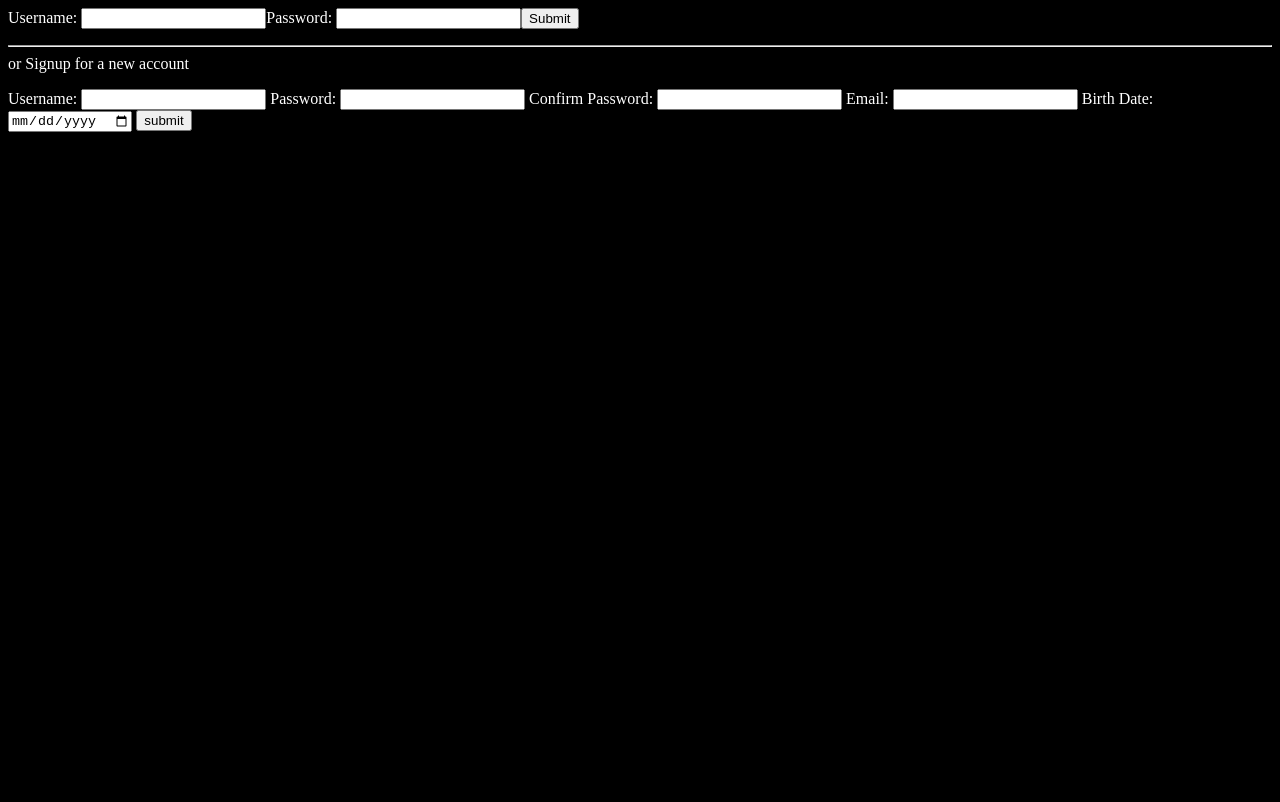
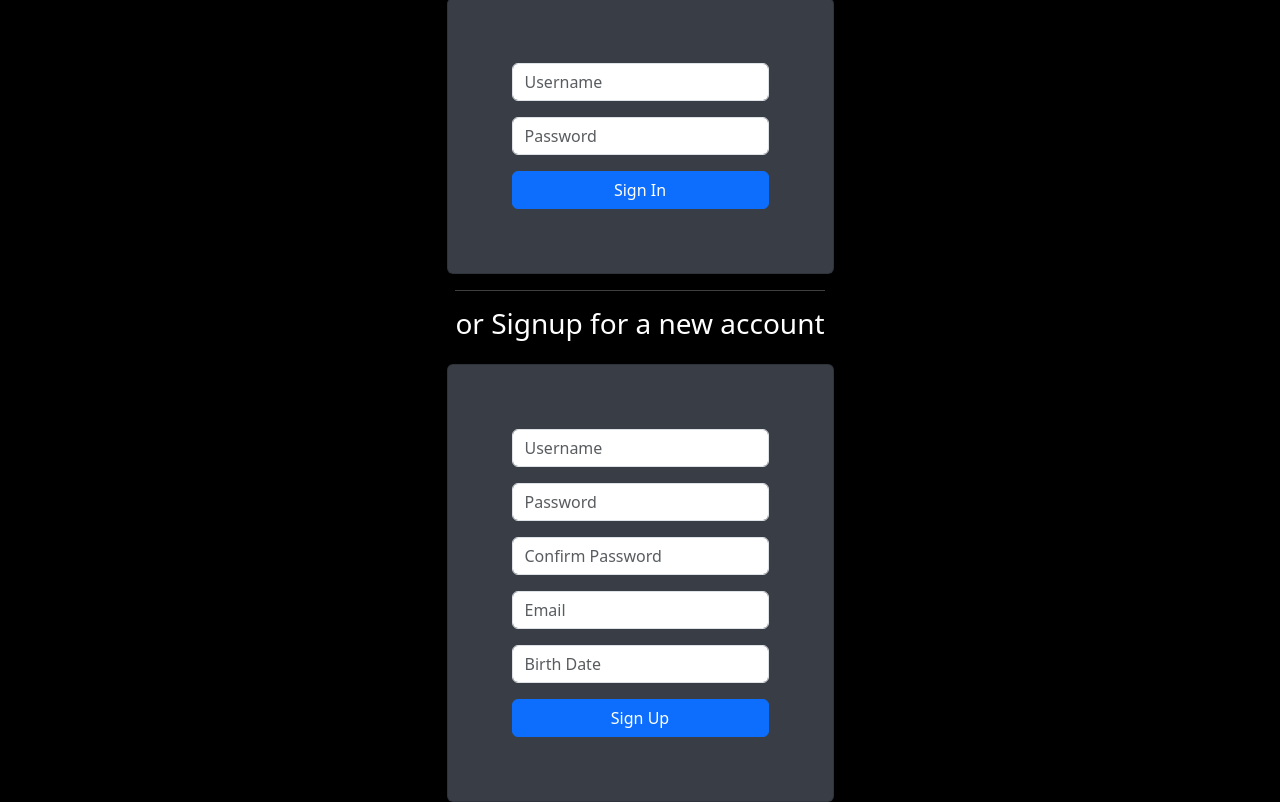
Before and after one commit to t22n84r/myFlix-client, a React (Vite) app: page / in a window 1280 px wide. Built offline with nearby package versions, Linux system fonts and the light colour scheme.

Commit message:
Full-Stack Immersion Achievement-3 Exercise-3.6
https://careerfoundry.com/en/course/full-stack-immersion/exercise/react-bootstrap#task

Updated package.json withe new version and 2 new dependencies

Implemented CSS styling all throughout the app

```diff
--- a/package.json
+++ b/package.json
@@ -1,6 +1,6 @@
 {
   "name": "myflix-client",
-  "version": "3.0.0",
+  "version": "3.1.0",
   "description": "This is the client side of the movie app.",
   "scripts": {
     "test": "echo \"Error: no test specified\" && exit 1",
--- a/src/components/login-view/login-view.jsx
+++ b/src/components/login-view/login-view.jsx
@@ -1,40 +1,39 @@
-/** @format */
-
 import { useState } from "react";
+import { Button, Card, Form } from "react-bootstrap";
+import "./login-view.scss";
 
 export const LoginView = (props) => {
-	const [username, setUsername] = useState(""); // hooks to change component state
-
-	const [password, setPassword] = useState("");
+  const [username, setUsername] = useState(""); // State for storing username
+  const [password, setPassword] = useState(""); // State for storing password
 
   const handleSubmit = (event) => {
-		// POST request & response for credentials
-
-		event.preventDefault();
+    event.preventDefault(); // Prevent form submission
 
     const data = {
       username: username,
-			password: password,
+      password: password
     };
 
+    // Send POST request to login endpoint
     fetch("https://high-triode-348322.lm.r.appspot.com/login", {
       method: "POST",
       headers: { "Content-Type": "application/json" },
-			body: JSON.stringify(data),
+      body: JSON.stringify(data)
     })
-			.then((response) => response.json())
+      .then((response) => response.json()) // Parse response as JSON
 
       .then((data) => {
         console.log("Login response: ", data);
 
         if (data.user) {
+          // If login successful, store user and token in local storage
           localStorage.setItem("user", JSON.stringify(data.user));
-
           localStorage.setItem("token", data.token);
 
+          // Call parent component's callback function to indicate successful login
           props.onLoggedIn(data.user, data.token);
         } else {
-					alert("Login failed");
+          alert("Login failed"); // Display alert for failed login
         }
       })
       .catch((error) => {
@@ -43,30 +42,37 @@ export const LoginView = (props) => {
   };
 
   return (
-		// Login form
-
-		<form onSubmit={handleSubmit}>
-			<label>
-				Username:{" "}
-				<input
+    // Login form using React Bootstrap components
+    <Card className="p-5 custom-card-loginView">
+      <Card.Body>
+        <Form onSubmit={handleSubmit}>
+          <Form.Group controlId="formUsername" className="mb-3">
+            <Form.Control
               type="text"
               value={username}
               onChange={(e) => setUsername(e.target.value)}
               required
+              placeholder="Username"
             />
-			</label>
+          </Form.Group>
 
-			<label>
-				Password:{" "}
-				<input
+          <Form.Group controlId="formPassword" className="mb-3">
+            <Form.Control
               type="password"
               value={password}
               onChange={(e) => setPassword(e.target.value)}
               required
+              placeholder="Password"
             />
-			</label>
+          </Form.Group>
 
-			<button type="submit">Submit</button>
-		</form>
+          <div className="d-grid gap-2">
+            <Button type="submit" variant="primary">
+              Sign In
+            </Button>
+          </div>
+        </Form>
+      </Card.Body>
+    </Card>
   );
 };
--- /dev/null
+++ b/src/components/login-view/login-view.scss
@@ -0,0 +1,3 @@
+.custom-card-loginView {
+   background-color: #393E46 !important;
+ }
--- a/src/components/main-view/main-view.jsx
+++ b/src/components/main-view/main-view.jsx
@@ -1,37 +1,34 @@
 /** @format */
 
 import { useEffect, useState } from "react";
-
 import { MovieView } from "../movie-view/movie-view";
-
 import { MovieCard } from "../movie-card/movie-card";
-
 import { LoginView } from "../login-view/login-view";
-
 import { SignupView } from "../signup-view/signup-view";
+import { Button, Col, Container, Nav, Navbar, Row } from "react-bootstrap";
+import "./main-view.scss";
 
 export const MainView = () => {
-	const storedUser = JSON.parse(localStorage.getItem("user")); // user & token local storage
-
+  // Check if user and token are stored in local storage
+  const storedUser = JSON.parse(localStorage.getItem("user"));
   const storedToken = localStorage.getItem("token");
 
-	const [user, setUser] = useState(storedUser ? storedUser : null); // hooks to change component state
-
+  // Initialize user and token states with stored values
+  const [user, setUser] = useState(storedUser ? storedUser : null);
   const [token, setToken] = useState(storedToken ? storedToken : null);
 
+  // Initialize movies and selectedMovie states
   const [movies, setMovies] = useState([]);
-
   const [selectedMovie, setselectedMovie] = useState(null);
 
+  // Fetch movies data based on token when component mounts
   useEffect(() => {
-		// hook to fetch data through api
-
     if (!token) {
       return;
     }
 
     fetch("https://high-triode-348322.lm.r.appspot.com/movies", {
-			headers: { Authorization: `Bearer ${token}` },
+      headers: { Authorization: `Bearer ${token}` }
     })
       .then((response) => response.json())
 
@@ -39,18 +36,12 @@ export const MainView = () => {
         const movieFromAPI = movies.map((movie) => {
           return {
             id: movie._id,
-
             title: movie.title,
-
             description: movie.description,
-
             director: movie.director,
-
             genre: movie.genre,
-
             imageurl: movie.imageurl,
-
-						featured: movie.featured,
+            featured: movie.featured
           };
         });
 
@@ -61,93 +52,105 @@ export const MainView = () => {
       });
   }, [token]);
 
+  // Define the main content based on user, selectedMovie, and movies
+  let mainContent;
   if (!user) {
-		// Login and sign up page
-
-		return (
-			<div>
+    // Render LoginView and SignupView for guests
+    mainContent = (
+      <Col className="vh-100 d-flex flex-column justify-content-center align-items-center">
         <LoginView
           onLoggedIn={(user, token) => {
             setUser(user);
             setToken(token);
           }}
         />
-
         <p>
+          <h3>
             <hr /> or Signup for a new account{" "}
+          </h3>
         </p>
-
         <SignupView />
-			</div>
+      </Col>
     );
-	}
-
-	if (selectedMovie) {
-		// Movie details view with similar movie suggestion
-
-		let similarMovies = movies.filter(
+  } else if (selectedMovie) {
+    // Render MovieView and similar movies for selected movie
+    const similarMovies = movies.filter(
       (movie) =>
-				selectedMovie.genre.name === movie.genre.name &&
+        movie.genre.name === selectedMovie.genre.name &&
         selectedMovie.id !== movie.id
     );
 
-		return (
-			<div>
+    mainContent = (
+      <Col>
         <MovieView
           movieView={selectedMovie}
           onBackClick={() => setselectedMovie(null)}
         />
-
         <hr />
-
         <h2>Similar movies</h2>
-
-				{similarMovies.map((movie) => {
-					return (
+        <Row xs={1} sm={2} md={3} lg={3} xl={3} gap={4}>
+          {similarMovies.map((movie) => (
+            <Col
+              key={movie.id}
+              className="d-flex flex-column justify-content-center align-items-center"
+            >
               <MovieCard
-							key={movie.id}
                 movieCard={movie}
                 onMovieClick={(newselectedMovie) => {
                   setselectedMovie(newselectedMovie);
                 }}
               />
+            </Col>
+          ))}
+        </Row>
+      </Col>
     );
-				})}
+  } else if (movies.length === 0) {
+    // Display message for empty movie list
+    mainContent = <div> The movie list is empty. </div>;
+  } else {
+    // Render movie list and logout button for logged-in users
+    mainContent = (
+      <div>
+        <Navbar expand="lg" className="custom-navbar" variant="dark">
+          <Container>
+            <Navbar.Brand className="custom-navbar-brand">MyFlix</Navbar.Brand>
+            <Nav className="ml-auto">
+              <Button
+                onClick={() => {
+                  setUser(null);
+                  setToken(null);
+                  localStorage.clear();
+                }}
+                variant="primary"
+              >
+                Logout
+              </Button>
+            </Nav>
+          </Container>
+        </Navbar>
+
+        <Col className="d-flex flex-column justify-content-center align-items-center">
+          <Row xs={1} sm={2} md={3} lg={3} xl={3} gap={4}>
+            {movies.map((movie) => (
+              <Col
+                key={movie.id}
+                className="d-flex flex-column justify-content-center align-items-center"
+              >
+                <MovieCard
+                  movieCard={movie}
+                  onMovieClick={(newSelectedMovie) => {
+                    setselectedMovie(newSelectedMovie);
+                  }}
+                />
+              </Col>
+            ))}
+          </Row>
+        </Col>
       </div>
     );
   }
 
-	if (movies.length === 0) {
-		// Movie array check
-
-		return <div> The movie list is empty. </div>;
-	} else {
-		return (
-			// Main view/page with movie list
-
-			<div>
-				{movies.map((movie) => {
-					return (
-						<MovieCard
-							key={movie.id}
-							movieCard={movie}
-							onMovieClick={(newselectedMovie) => {
-								setselectedMovie(newselectedMovie);
-							}}
-						/>
-					);
-				})}
-
-				<button
-					onClick={() => {
-						setUser(null);
-						setToken(null);
-						localStorage.clear();
-					}}>
-					{" "}
-					Logout{" "}
-				</button>
-			</div>
-		);
-	}
+  // Render the main content within a row
+  return <Row className="justify-content-md-center">{mainContent}</Row>;
 };
--- /dev/null
+++ b/src/components/main-view/main-view.scss
@@ -0,0 +1,8 @@
+.custom-navbar {
+   background-color: #393E46 !important;
+   border-radius: 5px !important;
+ }
+
+ .custom-navbar-brand {
+   color: #00FFF5 !important;
+ }
--- a/src/components/movie-card/movie-card.jsx
+++ b/src/components/movie-card/movie-card.jsx
@@ -1,52 +1,65 @@
 /** @format */
 
+// Import PropTypes and required components
 import PropTypes from "prop-types";
+import { Card, CardImg } from "react-bootstrap";
+import "./movie-card.scss"; // Import the custom SCSS for MovieCard styles
 
+// Define the MovieCard component
 export const MovieCard = (props) => {
-	// Rendering the movie list view
-
+  // Render the movie card view
   return (
-		<div
+    <Card
       onClick={() => {
         props.onMovieClick(props.movieCard);
-			}}>
-			<div>
-				<p>{props.movieCard.title}</p>
+      }}
+      className="d-flex flex-column align-items-center mt-4 custom-card-movieCard"
+    >
+      {/* Movie image */}
+      <CardImg
+        src={props.movieCard.imageurl}
+        alt={props.movieCard.title}
+        className="w-75 py-3"
+      />
+
+      {/* Movie title */}
+      <Card.Title>{props.movieCard.title}</Card.Title>
+
+      {/* Movie director */}
+      <Card.Text>
+        {props.movieCard.director.map((director, index) => (
+          <div key={index}>
+            <Card.Text>Director: {director.name}</Card.Text>
           </div>
-		</div>
+        ))}
+      </Card.Text>
+    </Card>
   );
 };
 
+// Prop types validation
 MovieCard.propTypes = {
   movieCard: PropTypes.shape({
     id: PropTypes.string.isRequired,
-
     title: PropTypes.string.isRequired,
-
     description: PropTypes.string.isRequired,
-
     director: PropTypes.arrayOf(
       PropTypes.shape({
         name: PropTypes.string.isRequired,
-
         bio: PropTypes.string.isRequired,
-
         birthyear: PropTypes.arrayOf(PropTypes.string).isRequired,
-
-				deathyear: PropTypes.string.isRequired,
+        deathyear: PropTypes.string.isRequired
       })
     ),
-
     genre: PropTypes.shape({
       name: PropTypes.string.isRequired,
-
-			description: PropTypes.string.isRequired,
+      description: PropTypes.string.isRequired
     }),
-
     imageurl: PropTypes.string.isRequired,
-
-		featured: PropTypes.bool.isRequired,
+    featured: PropTypes.bool.isRequired
   }).isRequired,
 
-	onMovieClick: PropTypes.func.isRequired,
+  onMovieClick: PropTypes.func.isRequired // Function to handle movie click
 };
+
+export default MovieCard; // Export the component
--- /dev/null
+++ b/src/components/movie-card/movie-card.scss
@@ -0,0 +1,12 @@
+.custom-card-movieCard {
+   background-color: #393E46 !important;
+   color: #00FFF5 !important;
+   border-radius: 5px;
+   width: 220px !important;
+   height: 380px !important;
+
+   @media (min-width: 1080px) {
+    width: 410 !important;
+    height: 610 !important;
+  }
+ }
--- a/src/components/movie-view/movie-view.jsx
+++ b/src/components/movie-view/movie-view.jsx
@@ -1,44 +1,60 @@
 /** @format */
 
+import React from "react";
+import { Button, Card, CardImg } from "react-bootstrap";
+import "./movie-view.scss";
+
 export const MovieView = (props) => {
-	// Movie view
+  // Display detailed information about a movie
 
   return (
-		<div>
-			<h3> Title </h3>
-			<p> {props.movieView.title} </p>
+    // Card containing movie details
+    <Card className="d-flex flex-column align-items-center py-3 my-5 custom-card-movieView">
+      {/* Movie image */}
+      <CardImg
+        variant="top"
+        alt={props.movieView.title}
+        src={props.movieView.imageurl}
+        className="w-50 py-3"
+      />
+      <Card.Body className="d-flex flex-column align-items-center">
+        {/* Movie title */}
+        <Card.Title>{props.movieView.title}</Card.Title>
 
-			<h3> Description </h3>
-			<p> {props.movieView.description} </p>
+        {/* Movie description */}
+        <Card.Text>{props.movieView.description}</Card.Text>
 
-			<h3>Director</h3>
+        {/* Director information */}
+        <Card.Title>Director</Card.Title>
         {props.movieView.director.map((director, index) => (
-				<div key={index}>
-					<p>Name: {director.name}</p>
-					<p>Bio: {director.bio}</p>
-					<p>Birth Year:</p>
+          <Card.Text key={index}>
+            <Card.Text>Name: {director.name}</Card.Text>
+            <Card.Text>Bio: {director.bio}</Card.Text>
+            <Card.Text>Birth Year:</Card.Text>
             <ul>
               {director.birthyear.map((year, yearIndex) => (
                 <li key={yearIndex}>{year}</li>
               ))}
             </ul>
-					<p>Death Year: {director.deathyear || "N/A"}</p>
-				</div>
+            <Card.Text>Death Year: {director.deathyear || "N/A"}</Card.Text>
+          </Card.Text>
         ))}
 
-			<h3>Genre</h3>
-			<p>Name: {props.movieView.genre.name}</p>
-			<p>Description: {props.movieView.genre.description}</p>
+        {/* Genre information */}
+        <Card.Title>Genre</Card.Title>
+        <Card.Text>Name: {props.movieView.genre.name}</Card.Text>
+        <Card.Text>Description: {props.movieView.genre.description}</Card.Text>
 
-			<img
-				alt={props.movieView.title}
-				src={props.movieView.imageurl}
-				width={300}
-			/>
+        {/* Featured status */}
+        <Card.Title>
+          Featured: {props.movieView.featured ? "Yes" : "No"}
+        </Card.Title>
+      </Card.Body>
 
-			<p>Featured: {props.movieView.featured ? "Yes" : "No"}</p>
-
-			<button onClick={props.onBackClick}>Back</button>
-		</div>
+      {/* Back button */}
+      <Button variant="info" size="lg" onClick={props.onBackClick}>
+        <h3>Back</h3>
+      </Button>
+    </Card>
   );
 };
--- /dev/null
+++ b/src/components/movie-view/movie-view.scss
@@ -0,0 +1,4 @@
+.custom-card-movieView {
+   background-color: #393E46 !important;
+   color: #00FFF5 !important;
+ }
--- a/src/components/signup-view/signup-view.jsx
+++ b/src/components/signup-view/signup-view.jsx
@@ -1,21 +1,27 @@
 /** @format */
 
 import { useState } from "react";
+import {
+  Button,
+  Card,
+  Form,
+  FormControl,
+  FormGroup,
+  FormLabel
+} from "react-bootstrap";
+import "./signup-view.scss";
 
 export const SignupView = () => {
-	const [username, setUsername] = useState(""); // hooks to change component state
+  // State variables for form fields
+  const [username, setUsername] = useState("");
+  const [password, setPassword] = useState("");
+  const [confirmPassword, setConfirmPassword] = useState("");
+  const [email, setEmail] = useState("");
+  const [birthday, setBirthday] = useState("");
+  const [inputType, setInputType] = useState("text");
 
-	const [password, setPassword] = useState("");
-
-	const [confirmPassword, setconfirmPassword] = useState("");
-
-	const [email, setEmail] = useState("");
-
-	const [birthday, setBirthday] = useState("");
-
+  // Handle form submission
   const handleSubmit = (event) => {
-		// POST request & response for new credential creation
-
     event.preventDefault();
 
     const data = {
@@ -23,13 +29,14 @@ export const SignupView = () => {
       password: password,
       confirmPassword: confirmPassword,
       email: email,
-			birthday: birthday,
+      birthday: birthday
     };
 
+    // POST request to create new user
     fetch("https://high-triode-348322.lm.r.appspot.com/users", {
       method: "POST",
       body: JSON.stringify(data),
-			headers: { "Content-Type": "application/json" },
+      headers: { "Content-Type": "application/json" }
     }).then((response) => {
       if (response.ok) {
         alert("Signup successful");
@@ -40,72 +47,84 @@ export const SignupView = () => {
     });
   };
 
+  // Handle focus event for birth date input
+  const handleFocus = () => {
+    setInputType("date");
+  };
+
   return (
-		// Signup form
-
-		<form onSubmit={handleSubmit}>
-			<label>
-				{" "}
-				Username:{" "}
-				<input
+    // Signup form card
+    <Card className="p-5 custom-card-signupView">
+      <Card.Body>
+        <Form onSubmit={handleSubmit}>
+          {/* Username field */}
+          <FormGroup controlId="formUsername" className="mb-3">
+            <FormControl
               type="text"
               value={username}
               onChange={(e) => setUsername(e.target.value)}
               required
               minLength={5}
               maxLength={10}
-				/>{" "}
-			</label>
+              placeholder="Username"
+            />
+          </FormGroup>
 
-			<label>
-				{" "}
-				Password:{" "}
-				<input
+          {/* Password field */}
+          <FormGroup controlId="formPassword" className="mb-3">
+            <FormControl
               type="password"
               value={password}
               onChange={(e) => setPassword(e.target.value)}
               required
               minLength={8}
               maxLength={16}
-				/>{" "}
-			</label>
+              placeholder="Password"
+            />
+          </FormGroup>
 
-			<label>
-				{" "}
-				Confirm Password:{" "}
-				<input
+          {/* Confirm Password field */}
+          <FormGroup controlId="formConfirmPassword" className="mb-3">
+            <FormControl
               type="password"
               value={confirmPassword}
-					onChange={(e) => setconfirmPassword(e.target.value)}
+              onChange={(e) => setConfirmPassword(e.target.value)}
               required
               minLength={8}
               maxLength={16}
-				/>{" "}
-			</label>
+              placeholder="Confirm Password"
+            />
+          </FormGroup>
 
-			<label>
-				{" "}
-				Email:{" "}
-				<input
+          {/* Email field */}
+          <FormGroup controlId="formEmail" className="mb-3">
+            <FormControl
               type="email"
               value={email}
               onChange={(e) => setEmail(e.target.value)}
               required
-				/>{" "}
-			</label>
+              placeholder="Email"
+            />
+          </FormGroup>
 
-			<label>
-				{" "}
-				Birth Date:{" "}
-				<input
-					type="date"
+          {/* Birth Date field */}
+          <FormGroup controlId="formBirthday" className="mb-3">
+            <FormControl
+              type={inputType}
+              placeholder="Birth Date"
+              onFocus={handleFocus}
               value={birthday}
               onChange={(e) => setBirthday(e.target.value)}
               required
-				/>{" "}
-			</label>
+            />
+          </FormGroup>
 
-			<button type="Submit">submit</button>
-		</form>
+          {/* Submit button */}
+          <div className="d-grid gap-2">
+            <Button type="Submit">Sign Up</Button>
+          </div>
+        </Form>
+      </Card.Body>
+    </Card>
   );
 };
--- /dev/null
+++ b/src/components/signup-view/signup-view.scss
@@ -0,0 +1,3 @@
+.custom-card-signupView {
+   background-color: #393E46 !important;
+ }
--- a/src/index.jsx
+++ b/src/index.jsx
@@ -1,16 +1,22 @@
 import { createRoot } from "react-dom/client";
-
 import { MainView } from "./components/main-view/main-view";
 
-import "./index.scss";                                  // Import statement to indicate that you need to bundle `./index.scss`
+import "bootstrap/dist/css/bootstrap.min.css";
+import { Container } from "react-bootstrap";
+import "./index.scss"; // Import statement to indicate that you need to bundle `./index.scss`
 
-const MyFlixApplication = () => {                       // Main component (will eventually use all the others)
+const MyFlixApplication = () => {
+  // Main component (will eventually use all the others)
 
-    return <MainView />;
+  return (
+    <Container>
+      <MainView />
+    </Container>
+  );
 };
 
-const container = document.querySelector("#root");       // Finds the root of your app
+const container = document.querySelector("#root"); // Finds the root of your app
 
 const root = createRoot(container);
 
-root.render(<MyFlixApplication/>);                        // Tells React to render your app in the root DOM element
+root.render(<MyFlixApplication />); // Tells React to render your app in the root DOM element
```
Also changed, not shown: 4 other files (tests, documents, lock files or other folders). Lines whose indentation alone changed are shown as unchanged.
